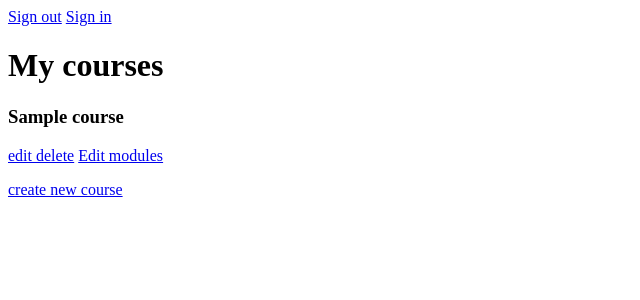
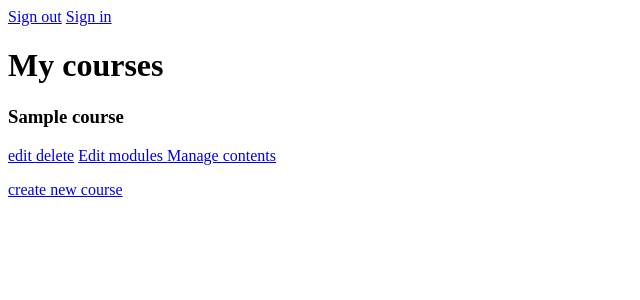
Before and after one commit to zablon-oigo/Django-LMS, a Django app: page /course/mine/ in a window 1280 px wide. Shown: the top 300 px of the page, without its empty margins (0-640 px from the left). Run offline with Django 5.2, Linux system fonts and the light colour scheme; a user stored in the database is signed in; tables that the repository leaves empty hold one stand-in row (values such as "Sample post").

Commit message:
feat: new link allows users the contents of the first module of the course if there are any.

```diff
--- a/templates/course/list.html
+++ b/templates/course/list.html
@@ -21,6 +21,11 @@ My Courses
         <a href="{% url 'course_module_update' course.id %}" class="">
             Edit modules
         </a>
+        {% if course.modules.count > 0 %}
+        <a href="{% url 'module_content_list' course.modules.first.id %}" class="">
+            Manage contents
+        </a>
+        {% endif %}
     </div>
     {% empty %}
     <p>
```
